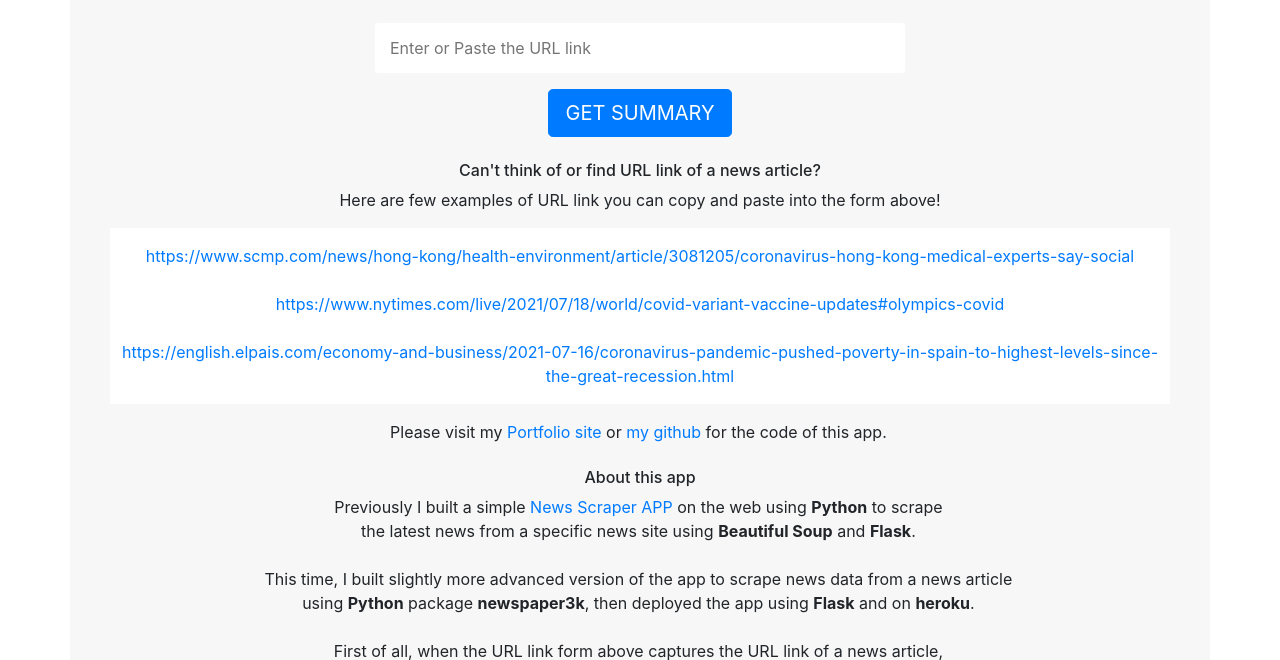
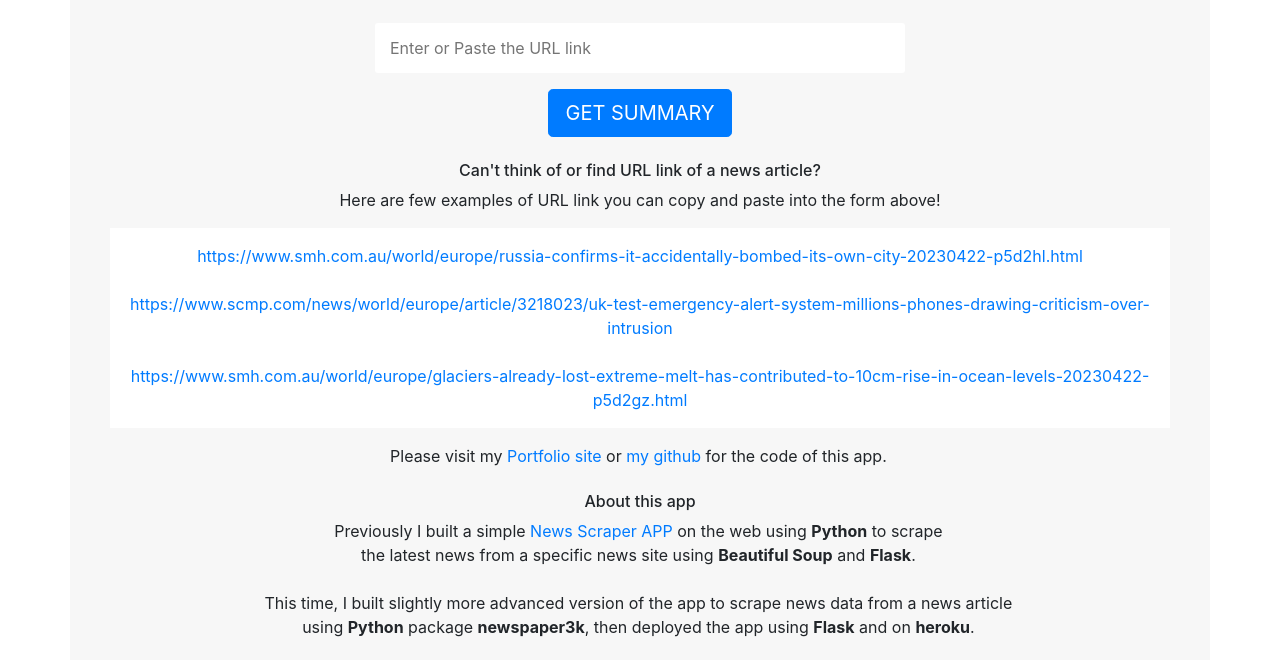
Before and after one commit to morikaglobal/newsdatasummary_app, a Flask app: page / in a window 1280 px wide. Shown: the part 137-797 px from the top of the page. Run offline with Flask 2, Linux system fonts and the light colour scheme; some libraries are stand-ins or nearby versions.

Commit message:
links updated

```diff
--- a/requirements.txt
+++ b/requirements.txt
@@ -36,5 +36,5 @@ tinysegmenter==0.3
 tldextract==3.1.0
 tqdm==4.61.2
 urllib3==1.25.11
-Werkzeug==2.2.3
+Werkzeug==2.0.3
 WTForms==2.2.1
--- a/templates/index.html
+++ b/templates/index.html
@@ -22,14 +22,14 @@
 <p>Here are few examples of URL link you can copy and paste into the form above!</p>
 
 <div class="bg-white py-3 mb-3">
-    <a href="https://www.scmp.com/news/hong-kong/health-environment/article/3081205/coronavirus-hong-kong-medical-experts-say-social"
-        target="_blank">https://www.scmp.com/news/hong-kong/health-environment/article/3081205/coronavirus-hong-kong-medical-experts-say-social</a>
+    <a href="https://www.smh.com.au/world/europe/russia-confirms-it-accidentally-bombed-its-own-city-20230422-p5d2hl.html"
+        target="_blank">https://www.smh.com.au/world/europe/russia-confirms-it-accidentally-bombed-its-own-city-20230422-p5d2hl.html</a>
     <br><br>
-    <a href="https://www.nytimes.com/live/2021/07/18/world/covid-variant-vaccine-updates#olympics-covid"
-        target="_blank">https://www.nytimes.com/live/2021/07/18/world/covid-variant-vaccine-updates#olympics-covid</a>
+    <a href="https://www.scmp.com/news/world/europe/article/3218023/uk-test-emergency-alert-system-millions-phones-drawing-criticism-over-intrusion"
+        target="_blank">https://www.scmp.com/news/world/europe/article/3218023/uk-test-emergency-alert-system-millions-phones-drawing-criticism-over-intrusion</a>
     <br><br>
-    <a href="https://english.elpais.com/economy-and-business/2021-07-16/coronavirus-pandemic-pushed-poverty-in-spain-to-highest-levels-since-the-great-recession.html"
-        target="_blank">https://english.elpais.com/economy-and-business/2021-07-16/coronavirus-pandemic-pushed-poverty-in-spain-to-highest-levels-since-the-great-recession.html</a>
+    <a href="https://www.smh.com.au/world/europe/glaciers-already-lost-extreme-melt-has-contributed-to-10cm-rise-in-ocean-levels-20230422-p5d2gz.html"
+        target="_blank">https://www.smh.com.au/world/europe/glaciers-already-lost-extreme-melt-has-contributed-to-10cm-rise-in-ocean-levels-20230422-p5d2gz.html</a>
 </div>
 
 <span>Please visit my <a href="https://www.morikaglobal.com" target="_blank">Portfolio site</a> or <a
```
